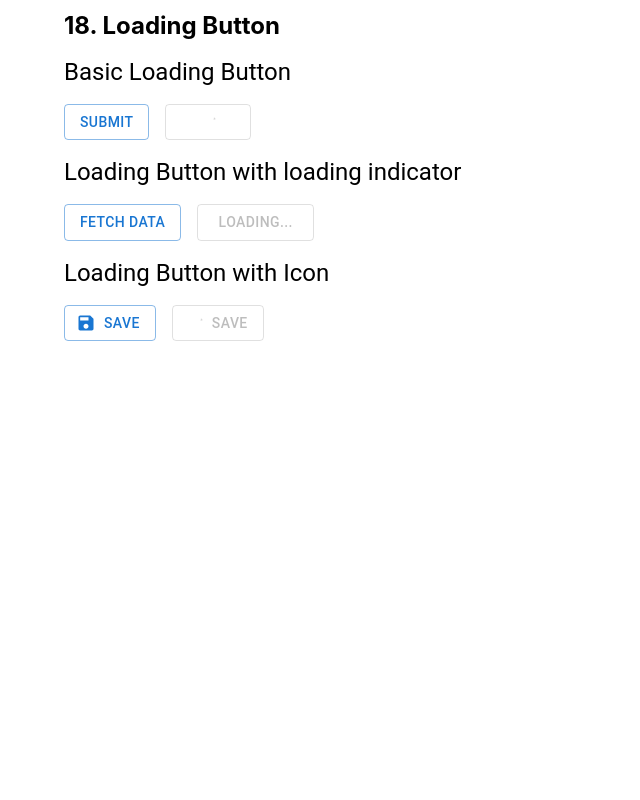
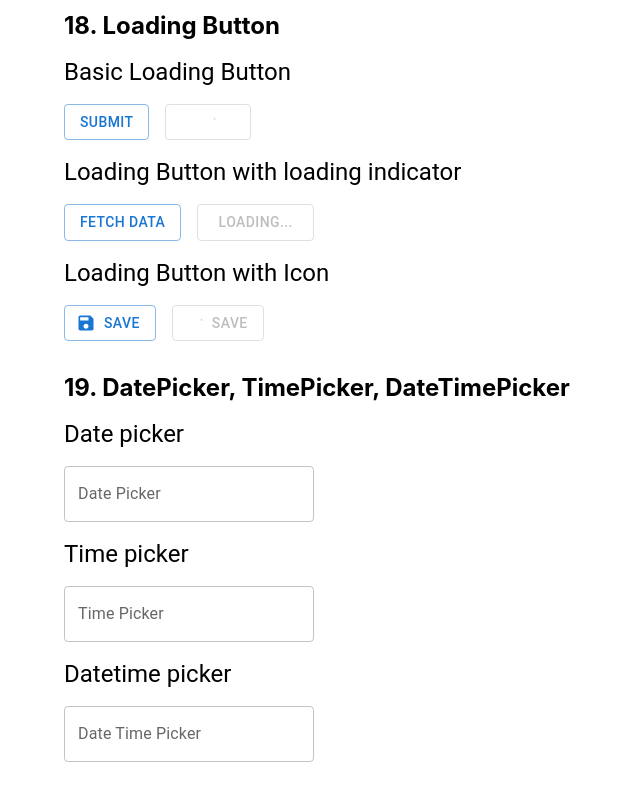
Before and after one commit to clarklindev/react-materialui, a React (Create React App) app: page / in a window 1280 px wide. Shown: the part 7942-8742 px from the top of the page, without its empty margins (0-640 px from the left). Before the commit the page ends 8347 px from the top, so only its background shows below. Built offline with nearby package versions, Linux system fonts and the light colour scheme.

Commit message:
DatePicker, TimePicker, DateTimePicker

```diff
--- a/package.json
+++ b/package.json
@@ -3,11 +3,13 @@
   "version": "0.1.0",
   "private": true,
   "dependencies": {
+    "@date-io/date-fns": "^2.16.0",
     "@emotion/react": "^11.10.5",
     "@emotion/styled": "^11.10.5",
     "@mui/icons-material": "^5.11.0",
     "@mui/lab": "^5.0.0-alpha.114",
     "@mui/material": "^5.11.1",
+    "@mui/x-date-pickers": "^5.0.12",
     "@testing-library/jest-dom": "^5.16.5",
     "@testing-library/react": "^13.4.0",
     "@testing-library/user-event": "^13.5.0",
@@ -15,6 +17,8 @@
     "@types/node": "^16.18.10",
     "@types/react": "^18.0.26",
     "@types/react-dom": "^18.0.10",
+    "date-fns": "^2.29.3",
+    "moment": "^2.29.4",
     "react": "^18.2.0",
     "react-code-blocks": "^0.0.9-0",
     "react-dom": "^18.2.0",
--- a/src/App.tsx
+++ b/src/App.tsx
@@ -1,4 +1,9 @@
 import React from "react";
+// import LocalizationProvider from "@mui/lab/LocalizationProvider"; - DEPRECATED
+// import { AdapterDateFns } from "@mui/lab/AdapterDateFns"; - DEPRECATED
+import { LocalizationProvider } from "@mui/x-date-pickers";
+import { AdapterDateFns } from "@mui/x-date-pickers/AdapterDateFns";
+
 import { CopyBlock, dracula } from "react-code-blocks";
 import { Typography, Stack } from "@mui/material";
 import "./App.css";
@@ -21,9 +26,11 @@ import { MuiList } from "./components/MuiList";
 import { MuiDialog } from "./components/MuiDialog";
 import { MuiProgress } from "./components/MuiProgress";
 import { MuiLoadingButton } from "./components/MuiLoadingButton";
+import { MuiDate } from "./components/MuiDate";
 
 function App() {
   return (
+    <LocalizationProvider dateAdapter={AdapterDateFns}>
       <div className='App'>
         <Stack spacing={4}>
           <Stack direction='column' spacing={2}>
@@ -137,8 +144,14 @@ function App() {
             <h2>18. Loading Button</h2>
             <MuiLoadingButton />
           </Stack>
+
+          <Stack direction='column' spacing={2}>
+            <h2>19. DatePicker, TimePicker, DateTimePicker</h2>
+            <MuiDate />
+          </Stack>
         </Stack>
       </div>
+    </LocalizationProvider>
   );
 }
 
--- /dev/null
+++ b/src/components/MuiDate.tsx
@@ -0,0 +1,57 @@
+import { Stack, TextField, TextFieldProps, Typography } from "@mui/material";
+import { DatePicker } from "@mui/x-date-pickers/DatePicker";
+import { TimePicker } from "@mui/x-date-pickers/TimePicker";
+import { DateTimePicker } from "@mui/x-date-pickers/DateTimePicker";
+import { useState } from "react";
+
+export const MuiDate = () => {
+  const [selectedDate, setSelectedDate] = useState<Date | null>(null);
+  const [selectedTime, setSelectedTime] = useState<Date | null>(null);
+  const [selectedDateTime, setSelectedDateTime] = useState<Date | null>(null);
+
+  console.log("selectedDate: ", selectedDate);
+  console.log(
+    "SelectedTime: ",
+    selectedTime && selectedTime.toLocaleTimeString()
+  );
+  console.log("SelectedDateTime: ", selectedDateTime);
+  return (
+    <Stack spacing={2}>
+      <Typography variant='h5'>Date picker</Typography>
+      <Stack spacing={4} sx={{ width: "250px" }}>
+        <DatePicker
+          label='Date Picker'
+          renderInput={(params: TextFieldProps) => <TextField {...params} />}
+          value={selectedDate}
+          onChange={(newValue) => {
+            setSelectedDate(newValue);
+          }}
+        />
+      </Stack>
+
+      <Typography variant='h5'>Time picker</Typography>
+      <Stack spacing={4} sx={{ width: "250px" }}>
+        <TimePicker
+          label='Time Picker'
+          renderInput={(params: TextFieldProps) => <TextField {...params} />}
+          value={selectedTime}
+          onChange={(newValue) => {
+            setSelectedTime(newValue);
+          }}
+        />
+      </Stack>
+
+      <Typography variant='h5'>Datetime picker</Typography>
+      <Stack spacing={4} sx={{ width: "250px" }}>
+        <DateTimePicker
+          label='Date Time Picker'
+          renderInput={(params: TextFieldProps) => <TextField {...params} />}
+          value={selectedDateTime}
+          onChange={(newValue) => {
+            setSelectedDateTime(newValue);
+          }}
+        />
+      </Stack>
+    </Stack>
+  );
+};
--- a/src/components/MuiDialog.tsx
+++ b/src/components/MuiDialog.tsx
@@ -7,7 +7,6 @@ import {
   DialogContent,
   DialogContentText,
   DialogActions,
-  Stack,
 } from "@mui/material";
 
 export const MuiDialog = () => {
```
Also changed, not shown: 2 other files (tests, documents, lock files or other folders). Lines whose indentation alone changed are shown as unchanged.
